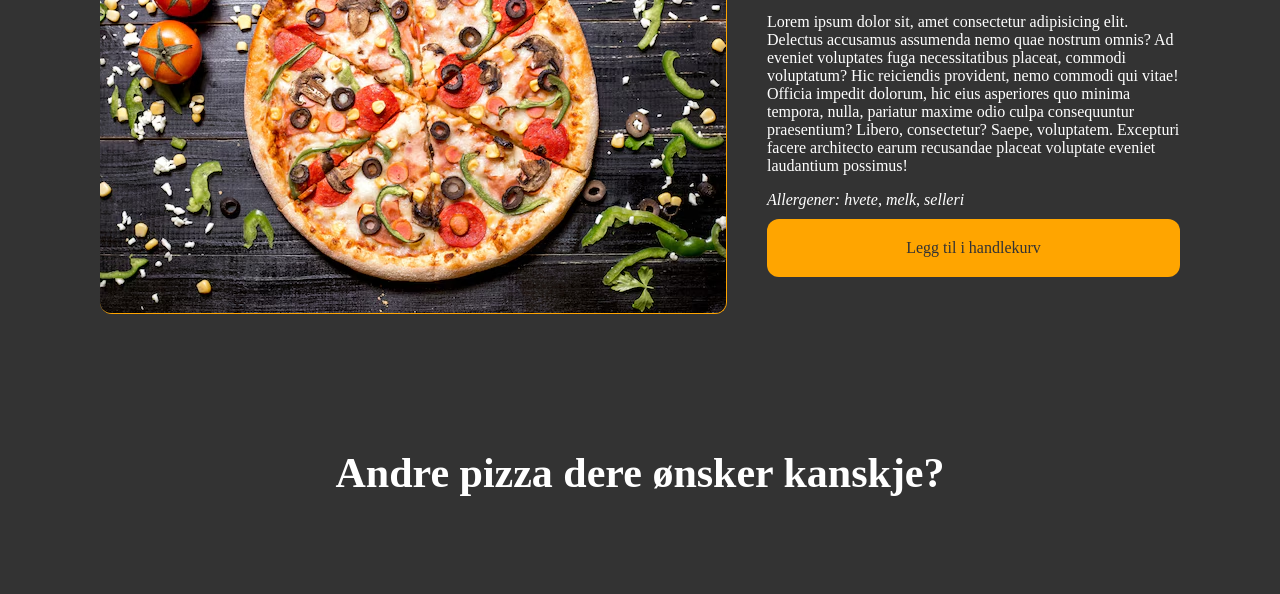
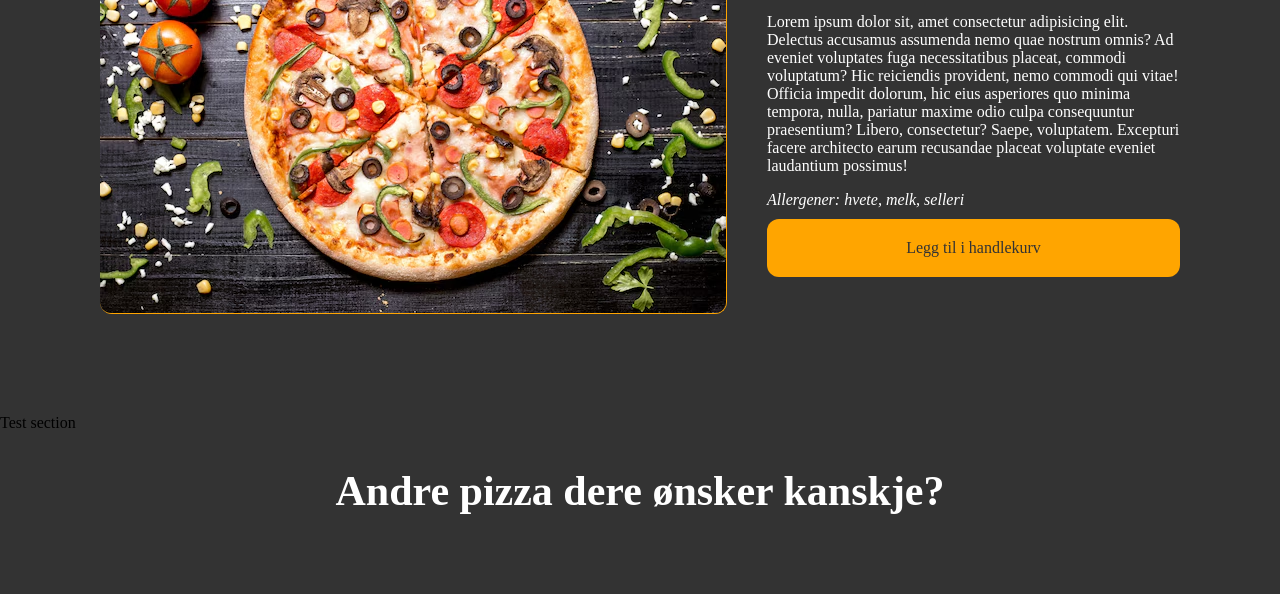
Before and after one commit to monhelle/Pizzarius, a plain HTML site: page html/menu.html in a window 1280 px wide. Shown: the part 455-1049 px from the top of the page. Drawn offline with Linux system fonts and the light colour scheme.

Commit message:
monicas commit

```diff
--- a/html/menu.html
+++ b/html/menu.html
@@ -35,6 +35,8 @@
 
 
     </div>
+
+    <div>Test section</div>
     <h2>Andre pizza dere ønsker kanskje?</h2>
     <div class="menuContainer">
 
```
Also changed, not shown: 1 other file.
